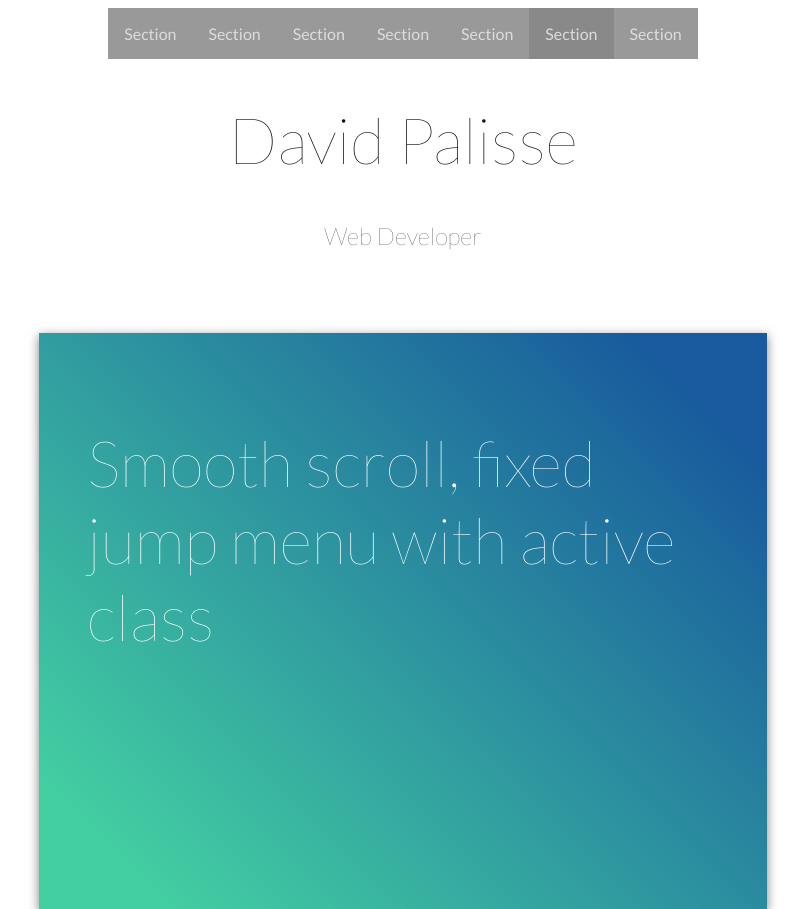
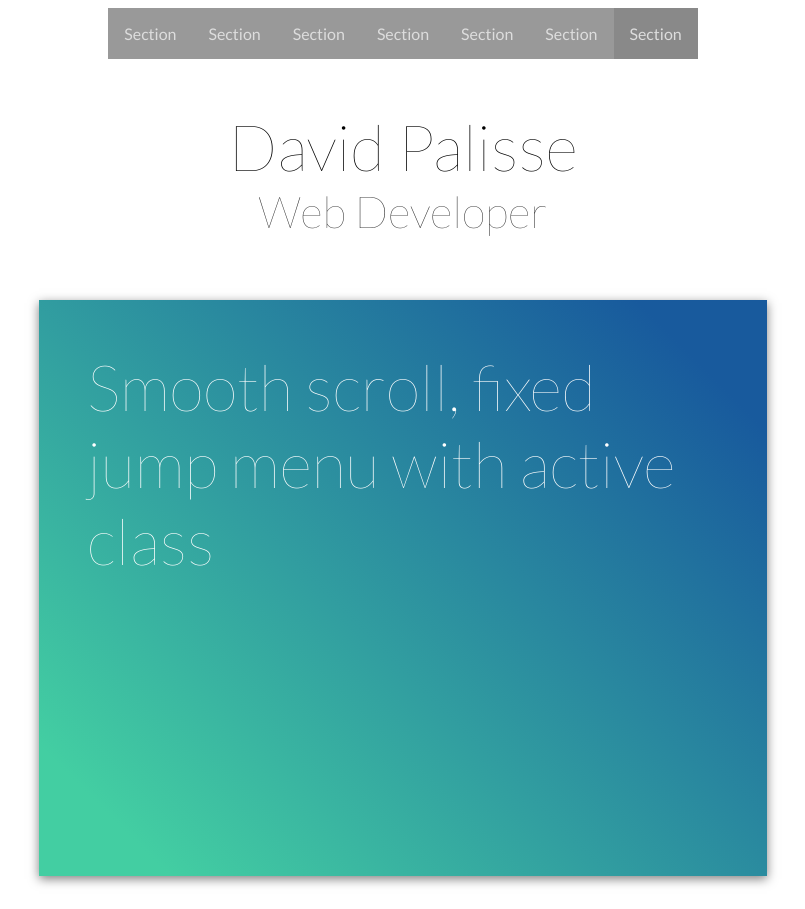
Before and after one commit to D-PALISSE/porte-folio, a plain HTML site: page index.html in a window 1280 px wide. Shown: the top 909 px of the page, without its empty margins (237-1042 px from the left). Drawn offline with nearby package versions, Linux system fonts and the light colour scheme.

Commit message:
rework title and js

```diff
--- a/application.js
+++ b/application.js
@@ -1,5 +1,5 @@
 $(document).ready(function() {
-    $('a[href*=#]').bind('click', function(e) {
+    $('a[href*=\\#]').bind('click', function(e) {
         e.preventDefault(); // prevent hard jump, the default behavior
 
         var target = $(this).attr("href"); // Set the target as variable
--- a/css/stylesheets/home.css
+++ b/css/stylesheets/home.css
@@ -1,5 +1,5 @@
 .lightblack-title {
-  color: #111;
+  color: #000;
 }
 
 .center-align {
@@ -8,7 +8,6 @@
 
 * {
   font-family: 'Lato', sans-serif;
-  font-weight: 300;
   transition: all .1s ease;
 }
 
@@ -16,7 +15,23 @@ html, body {
     height: 100%;
 }
 
-h1 { font-size: 64px; }
+h1 {
+  font-family: 'Lato', sans-serif;
+  font-size: 64px;
+  margin-block-start: 0;
+  margin-block-end: 0;
+  font-weight: 100;
+ }
+
+h2 {
+  font-family: 'Lato', sans-serif;
+  font-size: 44px;
+  margin-block-start: 0em;
+  margin-block-end: 0em;
+  font-weight: 100;
+  color: #222;
+}
+
 
 .wrapper {
   display: flex;
@@ -63,6 +78,10 @@ h1 { font-size: 64px; }
   background-color: rgba(0,0,0,0.1);
 }
 
+footer {
+  margin-top: 400px;
+}
+
 .home-title {
-  margin-top: 50px;
+  margin-top: 100px;
 }
--- a/index.html
+++ b/index.html
@@ -8,7 +8,7 @@
 </head>
 <body>
 
-  <link href='https://fonts.googleapis.com/css?family=Lato:100,400,700' rel='stylesheet' type='text/css'>
+  <link href='https://fonts.googleapis.com/css?family=Lato:100,200,300,400,700' rel='stylesheet' type='text/css'>
 
   <div class='wrapper'>
   <nav class="navigation" id="mainNav">
@@ -44,9 +44,13 @@
   <div class="page-section" id="6">
         <h1>Section Six</h1>
   </div>
-  <div class="page-section" id="7">
+  <div class="page-section seven" id="7">
         <h1>Section Seven</h1>
   </div>
+
+  <footer>
+    Mentions légales
+  </footer>
   </div>
 
   <script src="https://ajax.googleapis.com/ajax/libs/jquery/3.1.0/jquery.min.js"></script>
```
